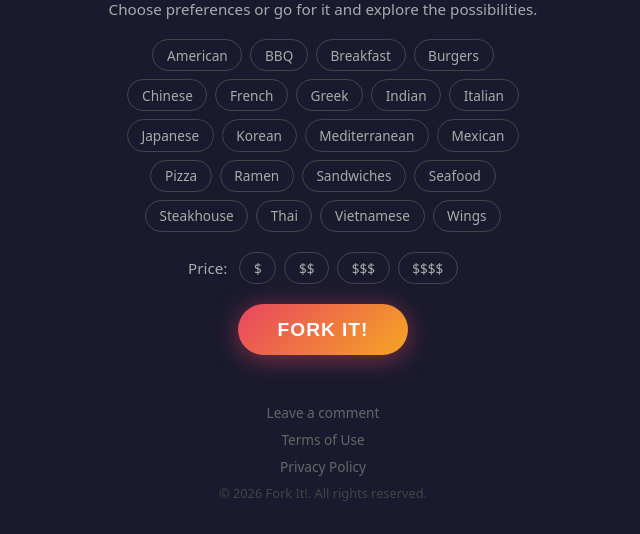
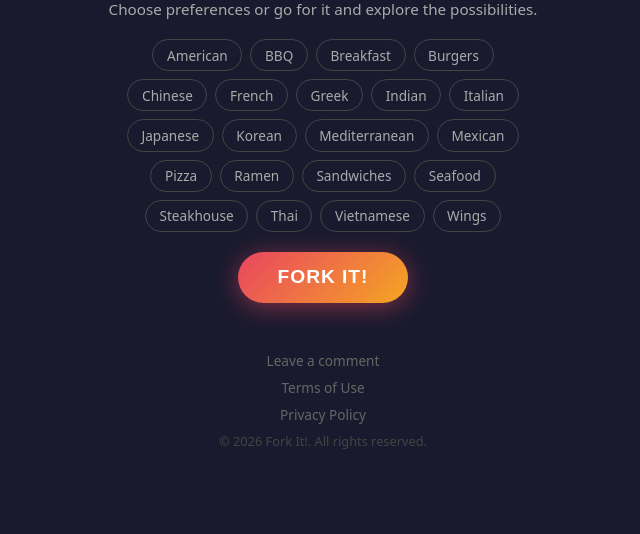
Before and after one commit to culture5270/forkit, a Python web app: template templates/index.html in a window 1280 px wide. Shown: the part 508-1042 px from the top of the page, without its empty margins (317-957 px from the left). After the commit the page ends 957 px from the top, so only its background shows below. Run offline with Jinja, Linux system fonts and the light colour scheme; the template is opened without the code that fills it, so the values that code supplies are empty.

Commit message:
Replace price filter with price display in result card
Removes the price filter UI and shows the price tier ($ to $$$$)
inline with the cuisine category on the result card.

Co-Authored-By: Claude Sonnet 4.6 <noreply@anthropic.com>

```diff
--- a/templates/index.html
+++ b/templates/index.html
@@ -343,16 +343,7 @@
       <label><input type="checkbox" value="vietnamese,pho"><span>Vietnamese</span></label>
       <label><input type="checkbox" value="wings"><span>Wings</span></label>
     </div>
-    <div style="display:flex; align-items:center; gap:0.75rem; flex-wrap:wrap; justify-content:center;">
-      <span class="filter-label" style="margin:0;">Price:</span>
-      <div class="cuisine-filter" id="price-filter" style="flex-wrap:nowrap;">
-        <label><input type="checkbox" value="1"><span>$</span></label>
-        <label><input type="checkbox" value="2"><span>$$</span></label>
-        <label><input type="checkbox" value="3"><span>$$$</span></label>
-        <label><input type="checkbox" value="4"><span>$$$$</span></label>
-      </div>
-    </div>
-    <div style="display:flex; gap:1rem; flex-wrap:wrap; justify-content:center;">
+<div style="display:flex; gap:1rem; flex-wrap:wrap; justify-content:center;">
       <button id="fork-btn" onclick="pickRestaurant()">Fork It!</button>
       <button id="pick-again-btn" onclick="pickAgain()" style="display:none; background:transparent; border:2px solid #e94560; box-shadow:none;">Pick Again</button>
     </div>
@@ -409,15 +400,6 @@
       });
     });
 
-    // Restore saved price filters
-    const savedPrices = JSON.parse(localStorage.getItem('forkit_prices') || '[]');
-    document.querySelectorAll('#price-filter input[type="checkbox"]').forEach(cb => {
-      if (savedPrices.includes(cb.value)) cb.checked = true;
-      cb.addEventListener('change', () => {
-        const checked = [...document.querySelectorAll('#price-filter input[type="checkbox"]:checked')].map(c => c.value);
-        localStorage.setItem('forkit_prices', JSON.stringify(checked));
-      });
-    });
 
     let spinning = false;
     let pickHistory = [];
@@ -428,7 +410,6 @@
 
     function setCuisineDisabled(disabled) {
       getCuisineCheckboxes().forEach(cb => cb.disabled = disabled);
-      document.querySelectorAll('#price-filter input[type="checkbox"]').forEach(cb => cb.disabled = disabled);
     }
 
     function setSearching(on) {
@@ -536,12 +517,9 @@
 
       const selectedTypes = [...document.querySelectorAll('#cuisine-filter input:checked')]
         .map(cb => cb.value).join(',');
-      const selectedPrices = [...document.querySelectorAll('#price-filter input:checked')]
-        .map(cb => cb.value).join(',');
-
       let data;
       try {
-        const res = await fetch(`/api/nearby?lat=${lat}&lng=${lng}&radius=${radiusMeters}&exclude=${encodeURIComponent(pickHistory.join(','))}&types=${encodeURIComponent(selectedTypes)}&prices=${encodeURIComponent(selectedPrices)}`);
+        const res = await fetch(`/api/nearby?lat=${lat}&lng=${lng}&radius=${radiusMeters}&exclude=${encodeURIComponent(pickHistory.join(','))}&types=${encodeURIComponent(selectedTypes)}`);
         data = await res.json();
       } catch (e) {
         status.textContent = 'Something went wrong. Please try again.';
@@ -587,6 +565,7 @@
             cat.style.fontSize = '1.3rem';
             cat.style.fontWeight = '600';
             description.append(cat);
+            if (desc.price) description.append(document.createTextNode(' · ' + desc.price));
             if (desc.distance_miles !== undefined) {
               description.append(document.createElement('br'), `${desc.distance_miles} mi away`);
             }
```
Also changed, not shown: main.py (+3 -6 lines).
